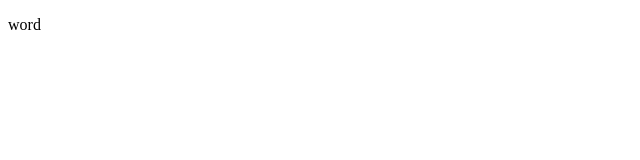
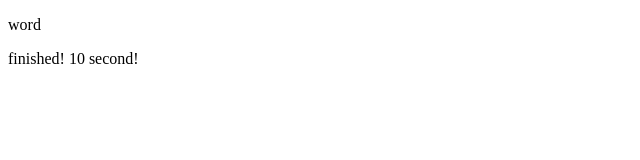
Before and after one commit to tamaki8021/typingGame, a plain HTML site: page index.html in a window 1280 px wide. Shown: the whole page, without its empty margins (0-640 px from the left). Drawn offline with Linux system fonts and the light colour scheme; files that its build step writes are made by us from their sources.

Commit message:
add result

```diff
--- a/index.html
+++ b/index.html
@@ -8,5 +8,6 @@
 </head>
 <body>
   <p id="target">word</p>
+  <p id="result">finished! 10 second!</p>
 </body>
 </html>
```
